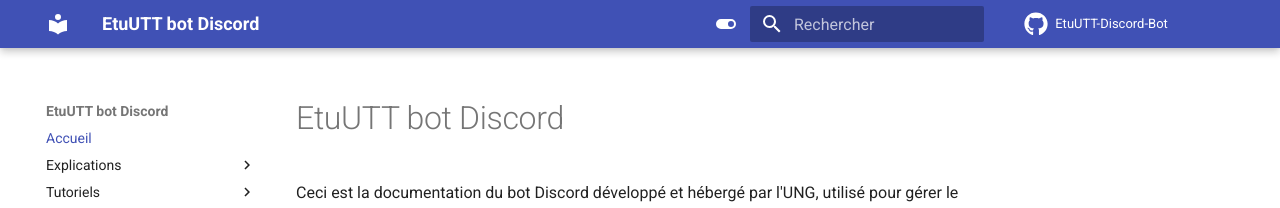
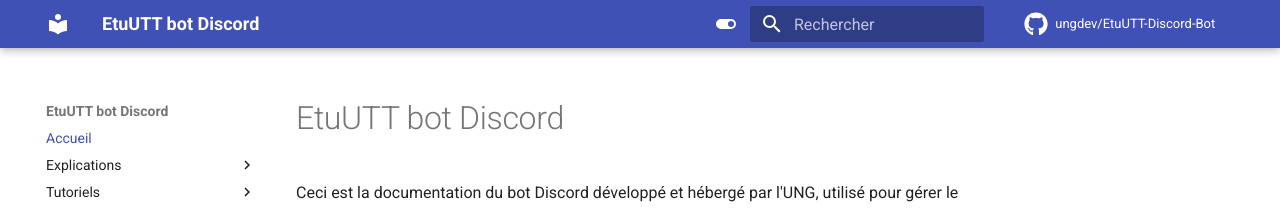
Before and after one commit to ungdev/EtuUTT-Discord-Bot, an MkDocs documentation site: the page built from docs/index.md, in a window 1280 px wide. Shown: the top 208 px of the page. Built offline with MkDocs 1.6.1 and Material for MkDocs 9.7.7, drawn with Linux system fonts in a browser that asks for light colours; comment, search, counter and statistics services are not loaded.

Commit message:
chore: format mkdocs.yaml

```diff
--- a/mkdocs.yaml
+++ b/mkdocs.yaml
@@ -2,7 +2,7 @@
 site_url: https://ungdev.github.io/EtuUTT-Discord-Bot/
 site_description: Le bot du serveur Discord des étudiants de l'UTT
 
-repo_name: EtuUTT-Discord-Bot
+repo_name: ungdev/EtuUTT-Discord-Bot
 repo_url: https://github.com/ungdev/EtuUTT-Discord-Bot
 
 theme:
@@ -96,7 +96,7 @@
       alternate_style: true
   - pymdownx.tasklist:
       clickable_checkbox: true
-  - pymdownx.tilde:
+  - pymdownx.tilde
   - pymdownx.emoji:
       emoji_index: !!python/name:material.extensions.emoji.twemoji
       emoji_generator: !!python/name:material.extensions.emoji.to_svg
```
